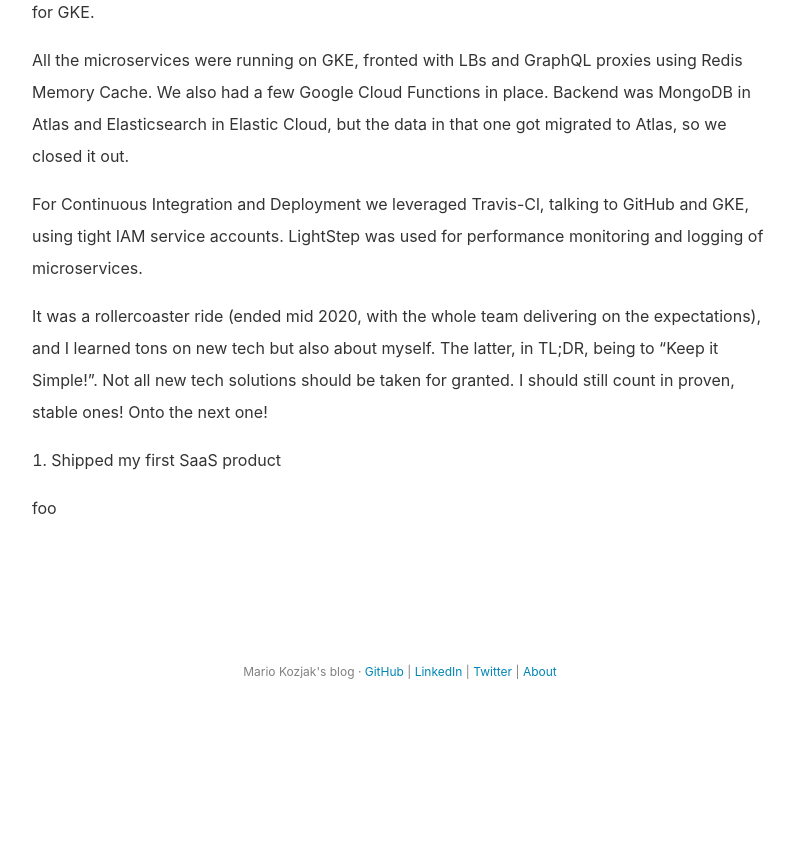
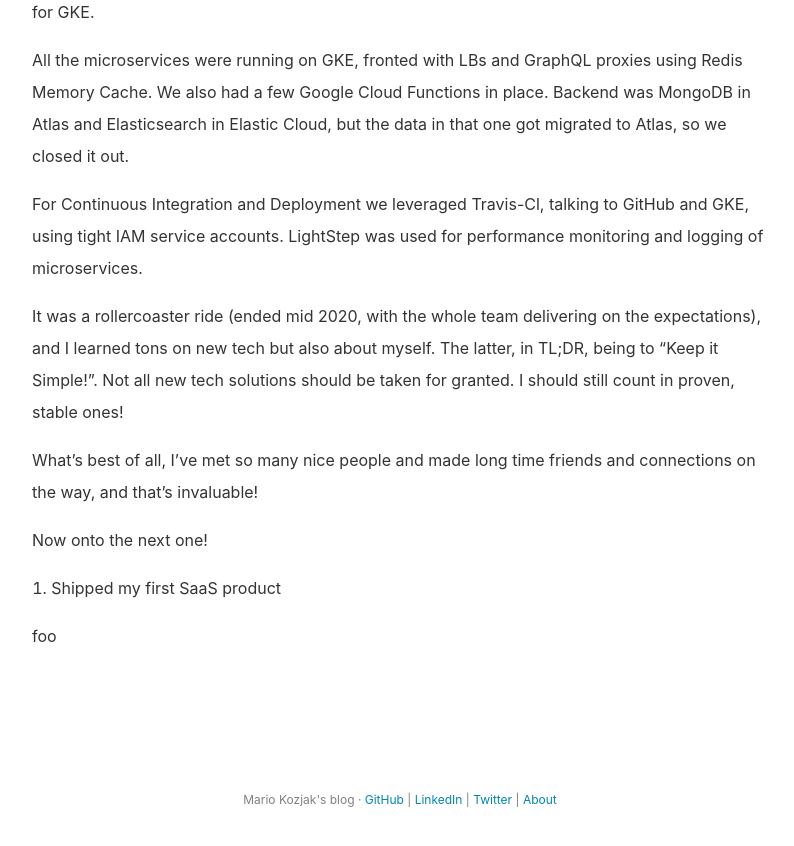
Before and after one commit to mkozjak/mkozjak.github.io, a Jekyll site: the page built from _posts/2021-01-01-2020-in-review.md, in a window 1280 px wide and 900 px high, scrolled down 908 px. Shown: the top 846 px of the window, without its empty margins (240-1034 px from the left). Built offline with Jekyll 4.4.1, drawn with Linux system fonts in a browser that asks for light colours; before the commit the page ends 1680 px from its top, so only the background shows below that.

Commit message:
Update 2021-01-01-2020-in-review.md

```diff
--- a/_posts/2021-01-01-2020-in-review.md
+++ b/_posts/2021-01-01-2020-in-review.md
@@ -5,7 +5,7 @@
 keywords: ""
 ---
 
-1. Keller Williams Realty Consumer
+1.  Keller Williams Realty Consumer
 
 In late 2018 I embarked on a new engineering journey, this time in Real Estate. I was hired to help out building a Cloud Infrastructure platform for the Consumer facing greenfield project @KWRI.
 
@@ -22,8 +22,11 @@
 For Continuous Integration and Deployment we leveraged Travis-Cl, talking to GitHub and GKE, using tight IAM service accounts. LightStep was used for performance monitoring and logging of microservices.
 
 It was a rollercoaster ride (ended mid 2020, with the whole team delivering on the expectations), and I learned tons on new tech but also about myself. The latter, in TL;DR, being to "Keep it Simple!”. Not all new tech solutions should be taken for granted. I should still count in proven, stable ones!
-Onto the next one!
 
-1. Shipped my first SaaS product
+What's best of all, I've met so many nice people and made long time friends and connections on the way, and that's invaluable!
+
+Now onto the next one!
+
+1.  Shipped my first SaaS product
 
 foo
```
